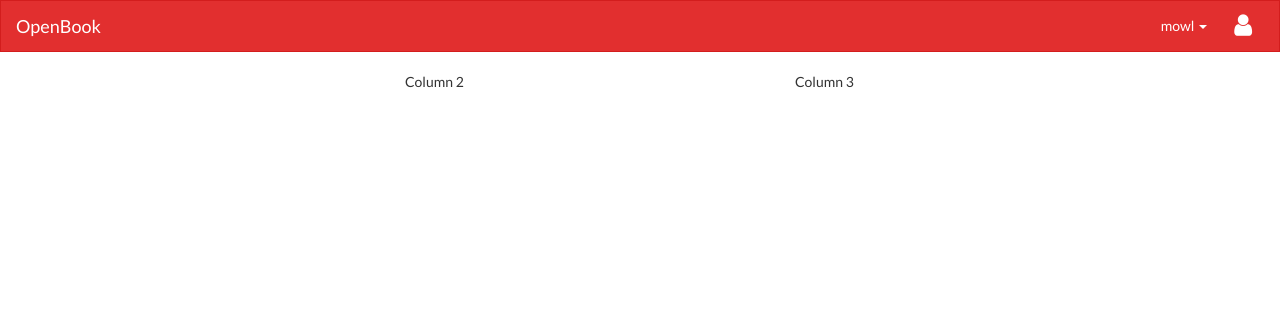
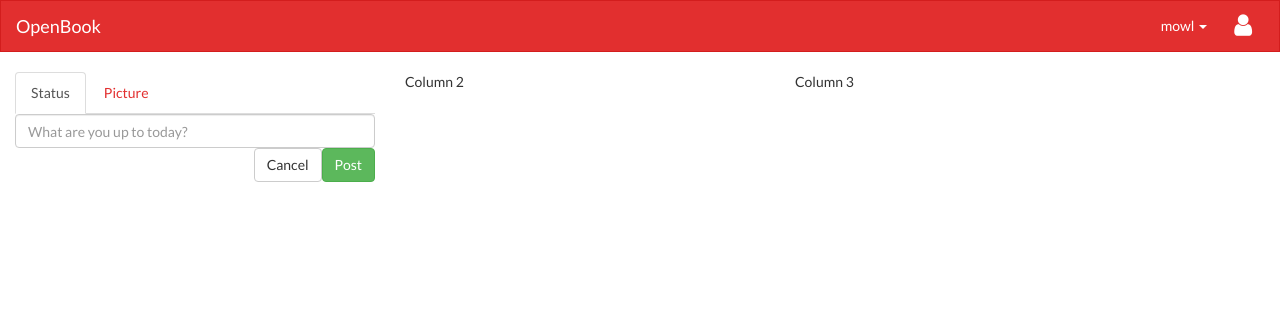
Before and after one commit to mowl/openbook.github.io, a CodeIgniter app: page / in a window 1280 px wide. Shown: the top 312 px of the page. Run offline with CodeIgniter, Linux system fonts and the light colour scheme; some libraries are stand-ins or nearby versions.

Commit message:
Add: Build a new card view

```diff
--- a/application/views/home_view.php
+++ b/application/views/home_view.php
@@ -4,6 +4,7 @@
 
         <div class="col-md-4">
 
+            <?php $this->load->view('partial/card_new_view'); ?>
             <div id="cards"></div>
 
         </div>
--- /dev/null
+++ b/application/views/partial/card_new_view.php
@@ -0,0 +1,27 @@
+<div class="row new-card-view">
+
+    <div class="col-xs-12">
+
+        <ul class="nav nav-tabs">
+            <li class="active"><a href="#status" data-toggle="tab">Status</a></li>
+            <li><a href="#picture" data-toggle="tab">Picture</a></li>
+        </ul>
+
+
+        <div class="tab-content">
+            <div class="tab-pane fade in active" id="status">
+                <input id="statusUpdate" type="text" class="form-control card-input" placeholder="What are you up to today?">
+
+                <div id="statusSubmitField" class="hidden-explicit">
+                    <button class="btn btn-success pull-right">Post</button>
+                    <button class="btn btn-default pull-right">Cancel</button>
+                </div>
+            </div>
+
+            <div class="tab-pane fade" id="picture">
+
+            </div>
+        </div>
+    </div>
+
+</div>
```
Also changed, not shown: css/cards.css (+22 -0 lines), js/cards.js (+47 -14 lines).
